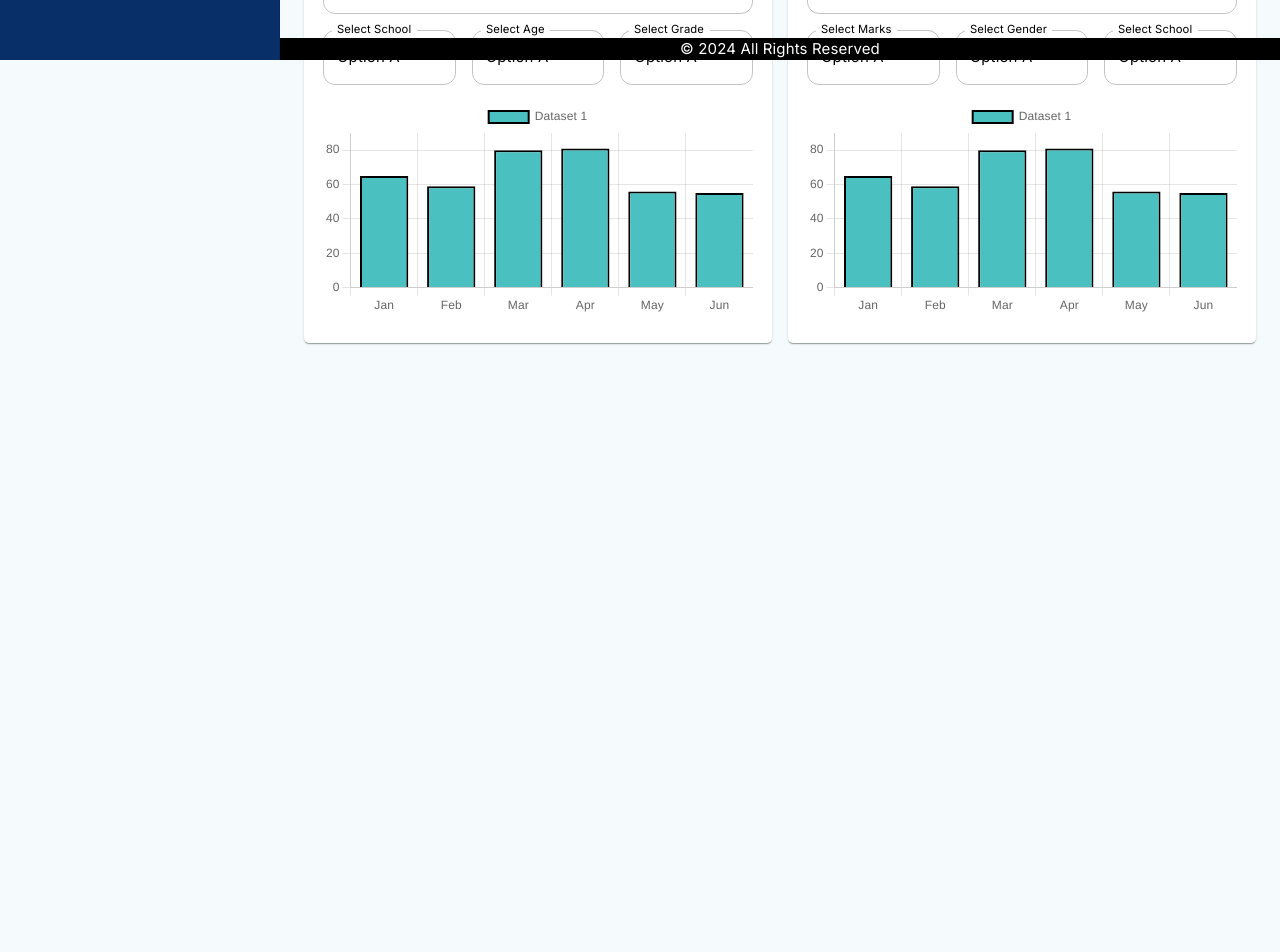
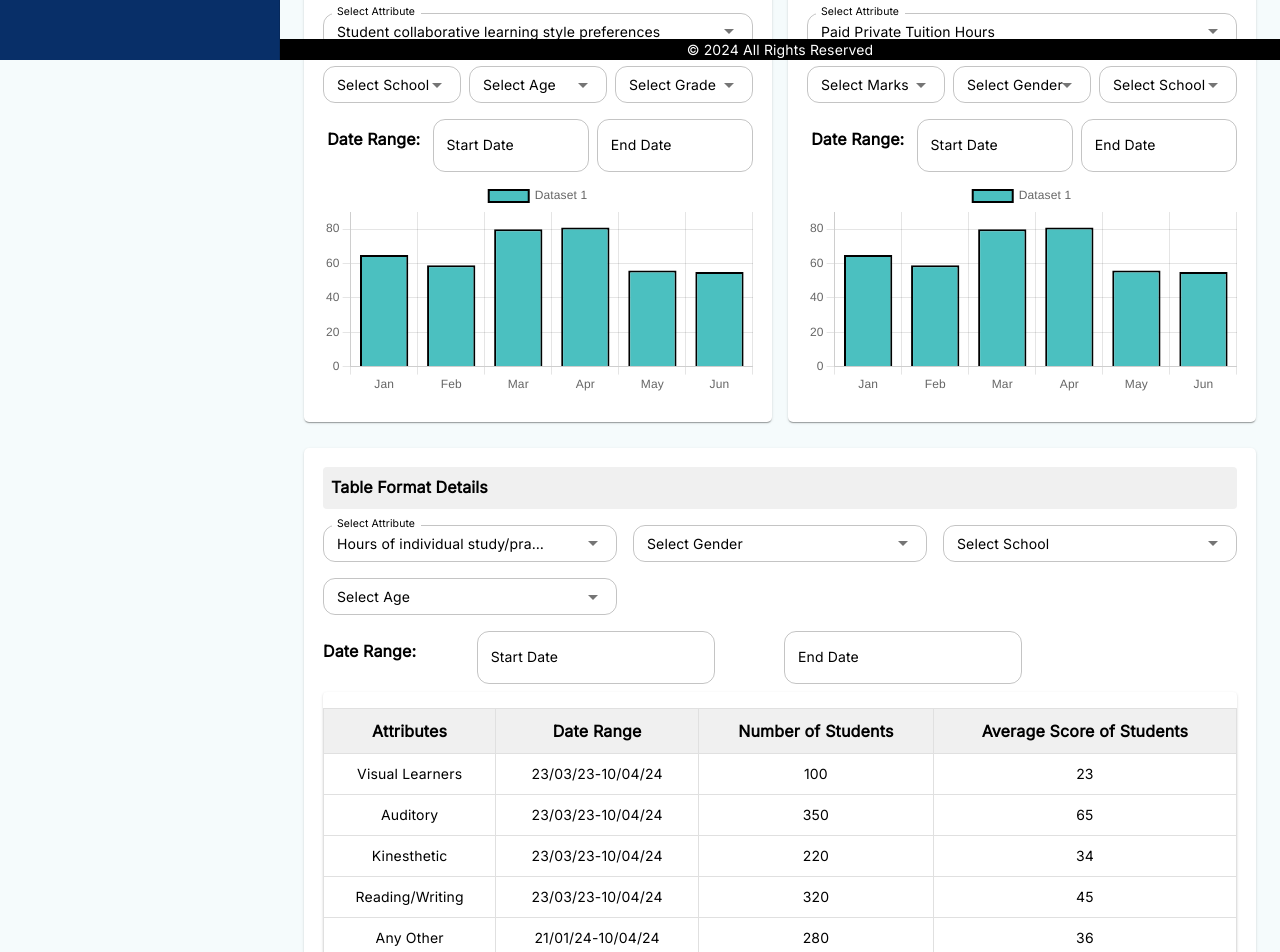
Before and after one commit to anshika2432001/auro_proj, a React (Create React App) app: page /studentLearningBehaviours in a window 1280 px wide. Shown: the part 740-1692 px from the top of the page. Before the commit the page ends 1107 px from the top, so only its background shows below. Built offline with nearby package versions, Linux system fonts and the light colour scheme.

Commit message:
updated code

```diff
--- a/package.json
+++ b/package.json
@@ -10,9 +10,11 @@
     "@mui/lab": "^5.0.0-alpha.170",
     "@mui/material": "^5.15.19",
     "@mui/styles": "^5.15.19",
+    "@mui/x-date-pickers": "^7.7.0",
     "@testing-library/jest-dom": "^5.17.0",
     "@testing-library/react": "^13.4.0",
     "@testing-library/user-event": "^13.5.0",
+    "dayjs": "^1.11.11",
     "formik": "^2.4.6",
     "react": "^18.3.1",
     "react-alert-confirm": "^4.1.8",
--- a/src/App.css
+++ b/src/App.css
@@ -57,3 +57,33 @@
   font-size: 20px;
   cursor: pointer;
 }
+
+.TableData{
+font-size: 14px;
+text-align: center;
+margin: 0px !important ;
+
+
+}
+
+.BodyBorder{
+  border: 1px solid rgba(224, 224, 224, 1);
+  padding: 10px !important ;
+}
+
+.TableHeading{
+
+  background-color: #f0f0f0;
+  border: 1px solid rgba(224, 224, 224, 1);
+ padding: 10px !important ;
+
+
+
+}
+
+.HeadingData{
+  font-weight: bold;
+  font-size: 16px;
+  text-align: center;
+  margin: 0px !important ;
+}
--- a/src/pages/Dashboard/DashboardPages/StudentSchoolAttributes_R3.js
+++ b/src/pages/Dashboard/DashboardPages/StudentSchoolAttributes_R3.js
@@ -1,8 +1,16 @@
 import React from 'react';
 import { Grid } from '@mui/material';
 import CardComponent from '../components/CardComponent';
+import TableComponent from '../components/TableComponent';
 
-const dropdownOptions = ['Option 1', 'Option 2', 'Option 3', 'Option 4', 'Option 5', 'Option 6'];
+const dropdownOptions = [
+  { id: 1, value: 'Hours of individual study/practice per day' },
+  { id: 2, value: 'Student learning style preferences' },
+  { id: 3, value: 'Student collaborative learning style preferences' },
+  { id: 4, value: 'Paid Private Tuition Hours' },
+  { id: 5, value: 'Children who read other materials in addition to textbooks' },
+  { id: 6, value: 'Paid Private Tuition Subjectwise' }
+];
 
 const defaultOptions = dropdownOptions.slice(0, 4);
 
@@ -12,10 +20,13 @@ const StudentSchoolAttributes_R3 = () => {
       <h2>Student Learning Behaviour</h2>
       <Grid container spacing={2}>
         {defaultOptions.map((option, index) => (
-          <Grid item xs={6} key={index}>
+          <Grid item xs={12} sm={6} md={6} lg={6} key={index}>
             <CardComponent title={option} dropdownOptions={dropdownOptions} />
           </Grid>
         ))}
+        <Grid item xs={12}>
+          <TableComponent title={dropdownOptions[0]} dropdownOptions={dropdownOptions} />
+        </Grid>
       </Grid>
     </div>
   );
--- a/src/pages/Dashboard/components/CardComponent.js
+++ b/src/pages/Dashboard/components/CardComponent.js
@@ -1,14 +1,33 @@
 import React, { useState, useEffect } from 'react';
-import { Card, CardContent, Grid, Typography, TextField, Autocomplete, Box } from '@mui/material';
-import { DateRangePicker, LocalizationProvider } from '@mui/lab';
-import AdapterDateFns from '@mui/lab/AdapterDateFns';
+import { Card, CardContent, Grid, Typography, Autocomplete, TextField } from '@mui/material';
+import { AdapterDayjs } from "@mui/x-date-pickers/AdapterDayjs";
+import { LocalizationProvider } from "@mui/x-date-pickers/LocalizationProvider";
+import { DatePicker } from "@mui/x-date-pickers";
 import { Bar } from 'react-chartjs-2';
 import { Chart as ChartJS, CategoryScale, LinearScale, BarElement, Title, Tooltip, Legend } from 'chart.js';
 
 // Register the required components
 ChartJS.register(CategoryScale, LinearScale, BarElement, Title, Tooltip, Legend);
 
-const data = {
+// Define options for each specific attribute
+const attributeOptions = {
+  Gender: ['Male', 'Female', 'Other'],
+  School: ['School A', 'School B', 'School C'],
+  Age: ['10-15', '16-20', '21-25'],
+  Marks: ['0-50', '51-75', '76-100'],
+  Grade: ['A', 'B', 'C'],
+};
+
+const attributeBasedDropdowns = {
+  1: ['Gender', 'School', 'Age'],
+  2: ['Gender', 'Marks', 'Grade'],
+  3: ['School', 'Age', 'Grade'],
+  4: ['Marks', 'Gender', 'School'],
+  5: ['Marks', 'Grade', 'Age'],
+  6: ['Gender', 'School', 'Marks'],
+};
+
+const sampleChartData = {
   labels: ['Jan', 'Feb', 'Mar', 'Apr', 'May', 'Jun'],
   datasets: [
     {
@@ -21,27 +40,17 @@ const data = {
   ],
 };
 
-const attributeBasedDropdowns = {
-  'Option 1': ['Gender', 'School', 'Age'],
-  'Option 2': ['Gender', 'Marks', 'Grade'],
-  'Option 3': ['School', 'Age', 'Grade'],
-  'Option 4': ['Marks', 'Gender', 'School'],
-  // Define dropdowns for other attributes similarly...
-};
-
-const commonOptions = ['Option A', 'Option B', 'Option C'];
-
 function CardComponent({ title, dropdownOptions }) {
-  const [selectedAttribute, setSelectedAttribute] = useState(title);
-  const [dateRange1, setDateRange1] = useState([null, null]);
-  const [dateRange2, setDateRange2] = useState([null, null]);
+  const [selectedAttribute, setSelectedAttribute] = useState(title.id);
+  const [dateRange1, setDateRange1] = useState(null);
+  const [dateRange2, setDateRange2] = useState(null);
 
   useEffect(() => {
-    setSelectedAttribute(title);
+    setSelectedAttribute(title.id);
   }, [title]);
 
   const handleAttributeChange = (event, value) => {
-    setSelectedAttribute(value);
+    setSelectedAttribute(value.id);
   };
 
   const dynamicDropdowns = attributeBasedDropdowns[selectedAttribute] || [];
@@ -49,62 +58,60 @@ function CardComponent({ title, dropdownOptions }) {
   return (
     <Card className='mini-card'>
       <CardContent>
-        <Typography variant="h6">{title}</Typography>
+        <Typography
+          variant="h6"
+          sx={{ backgroundColor: '#f0f0f0', padding: '8px', borderRadius: '4px' }}
+        >
+          {title.value}
+        </Typography>
         <Autocomplete
           options={dropdownOptions}
-          value={selectedAttribute}
+          getOptionLabel={(option) => option.value}
+          value={dropdownOptions.find(option => option.id === selectedAttribute)}
           onChange={handleAttributeChange}
-          renderInput={(params) => <TextField {...params} label="Select Attribute" />}
+          renderInput={(params) => <TextField {...params} label="Select Attribute" size="small" />}
           sx={{ marginY: 2 }}
+          size="small"
         />
-        <Grid container spacing={2}>
+        <Grid container spacing={1}>
           {dynamicDropdowns.map((dropdownLabel, index) => (
-            <Grid item xs={4} key={index}>
-              <TextField select label={`Select ${dropdownLabel}`} SelectProps={{ native: true }} fullWidth>
-                {commonOptions.map((option) => (
-                  <option key={option} value={option}>
-                    {option}
-                  </option>
-                ))}
-              </TextField>
+            <Grid item xs={12} sm={4} md={4} lg={4} key={index}>
+              <Autocomplete
+                options={attributeOptions[dropdownLabel]}
+                renderInput={(params) => <TextField {...params} label={`Select ${dropdownLabel}`} size="small" />}
+                size="small"
+              />
             </Grid>
           ))}
         </Grid>
-        <Box sx={{ marginY: 2 }}>
-          <LocalizationProvider dateAdapter={AdapterDateFns}>
-            <DateRangePicker
-              startText="Date Range 1"
-              endText="to"
+
+        <Grid container spacing={1} sx={{ mt: 1, mb: 1 }}>
+          <Grid item xs={12} sm={3} md={3} lg={3} textAlign="center">
+            <Typography variant="h6" sx={{ mt: 1 }}>Date Range:</Typography>
+          </Grid>
+          <Grid item xs={12} sm={4.5} md={4.5} lg={4.5}>
+            <LocalizationProvider dateAdapter={AdapterDayjs}>
+              <DatePicker
+                label="Start Date"
                 value={dateRange1}
                 onChange={(newValue) => setDateRange1(newValue)}
-              renderInput={(startProps, endProps) => (
-                <>
-                  <TextField {...startProps} />
-                  <Box sx={{ mx: 2 }}> to </Box>
-                  <TextField {...endProps} />
-                </>
-              )}
+                renderInput={(params) => <TextField {...params} size="small" />}
               />
             </LocalizationProvider>
-        </Box>
-        <Box sx={{ marginY: 2 }}>
-          <LocalizationProvider dateAdapter={AdapterDateFns}>
-            <DateRangePicker
-              startText="Date Range 2"
-              endText="to"
+          </Grid>
+          <Grid item xs={12} sm={4.5} md={4.5} lg={4.5}>
+            <LocalizationProvider dateAdapter={AdapterDayjs}>
+              <DatePicker
+                label="End Date"
                 value={dateRange2}
                 onChange={(newValue) => setDateRange2(newValue)}
-              renderInput={(startProps, endProps) => (
-                <>
-                  <TextField {...startProps} />
-                  <Box sx={{ mx: 2 }}> to </Box>
-                  <TextField {...endProps} />
-                </>
-              )}
+                renderInput={(params) => <TextField {...params} size="small" />}
               />
             </LocalizationProvider>
-        </Box>
-        <Bar data={data} />
+          </Grid>
+        </Grid>
+
+        <Bar data={sampleChartData} />
       </CardContent>
     </Card>
   );
--- /dev/null
+++ b/src/pages/Dashboard/components/TableComponent.js
@@ -0,0 +1,177 @@
+import React, { useState, useEffect } from 'react';
+import { Card, CardContent, Grid, Typography, Autocomplete, TextField, Table, TableBody, TableCell, TableContainer, TableHead, TableRow, Paper } from '@mui/material';
+import { AdapterDayjs } from "@mui/x-date-pickers/AdapterDayjs";
+import { LocalizationProvider } from "@mui/x-date-pickers/LocalizationProvider";
+import { DatePicker } from "@mui/x-date-pickers";
+import "../../../App.css";
+
+const attributeOptions = {
+  Gender: ['Male', 'Female', 'Other'],
+  School: ['School A', 'School B', 'School C'],
+  Age: ['10-15', '16-20', '21-25'],
+  Marks: ['0-50', '51-75', '76-100'],
+  Grade: ['A', 'B', 'C'],
+};
+
+const attributeBasedDropdowns = {
+  1: ['Gender', 'School', 'Age'],
+  2: ['Gender', 'Marks', 'Grade'],
+  3: ['School', 'Age', 'Grade'],
+  4: ['Marks', 'Gender', 'School'],
+  5: ['Marks', 'Grade', 'Age'],
+  6: ['Gender', 'School', 'Marks'],
+};
+
+function TableComponent({ title, dropdownOptions }) {
+  const [selectedAttribute, setSelectedAttribute] = useState(title.id);
+  const [dateRange1, setDateRange1] = useState(null);
+  const [dateRange2, setDateRange2] = useState(null);
+  const [tableData, setTableData] = useState([]);
+
+  useEffect(() => {
+    setSelectedAttribute(title.id);
+    // Fetch and set table data based on selectedAttribute and date ranges here
+    const tableInfo = [
+      {
+        attributes: "Visual Learners",
+        dateRange: "23/03/23-10/04/24",
+        numStudents: "100",
+        avgScore: "23"
+      },
+      {
+        attributes: "Auditory",
+        dateRange: "23/03/23-10/04/24",
+        numStudents: "350",
+        avgScore: "65"
+      },
+      {
+        attributes: "Kinesthetic",
+        dateRange: "23/03/23-10/04/24",
+        numStudents: "220",
+        avgScore: "34"
+      },
+      {
+        attributes: "Reading/Writing",
+        dateRange: "23/03/23-10/04/24",
+        numStudents: "320",
+        avgScore: "45"
+      },
+      {
+        attributes: "Any Other",
+        dateRange: "21/01/24-10/04/24",
+        numStudents: "280",
+        avgScore: "36"
+      },
+    ];
+    setTableData(tableInfo);
+  }, [title, dateRange1, dateRange2]);
+
+  const handleAttributeChange = (event, value) => {
+    setSelectedAttribute(value.id);
+  };
+
+  const dynamicDropdowns = attributeBasedDropdowns[selectedAttribute] || [];
+
+  return (
+    <Card className='mini-card'>
+      <CardContent>
+        <Typography variant="h6" sx={{ backgroundColor: '#f0f0f0', padding: '8px', borderRadius: '4px', mb: 2 }}>
+          Table Format Details
+        </Typography>
+        <Grid container spacing={2}>
+          <Grid item xs={12} sm={4} md={4} lg={4}>
+            <Autocomplete
+              options={dropdownOptions}
+              getOptionLabel={(option) => option.value}
+              value={dropdownOptions.find(option => option.id === selectedAttribute)}
+              onChange={handleAttributeChange}
+
+              renderInput={(params) => <TextField {...params} label="Select Attribute" size="small" />}
+              size="small"
+            />
+          </Grid>
+          {dynamicDropdowns.map((dropdownLabel, index) => (
+            <Grid item xs={12} sm={4} md={4} lg={4} key={index}>
+              <Autocomplete
+                options={attributeOptions[dropdownLabel]}
+                renderInput={(params) => <TextField {...params} label={`Select ${dropdownLabel}`} size="small" />}
+                size="small"
+              />
+            </Grid>
+          ))}
+        </Grid>
+
+        <Grid container spacing={1} sx={{ mt: 1, mb: 1 }}>
+          <Grid item xs={12} sm={2} md={2} lg={2} textAlign="left">
+            <Typography variant="h6" sx={{ mt: 1 }}>Date Range:</Typography>
+          </Grid>
+          <Grid item xs={12} sm={4} md={4} lg={4}>
+            <LocalizationProvider dateAdapter={AdapterDayjs}>
+              <DatePicker
+                label="Start Date"
+                value={dateRange1}
+                onChange={(newValue) => setDateRange1(newValue)}
+                renderInput={(params) => <TextField {...params} size="small" />}
+              />
+            </LocalizationProvider>
+          </Grid>
+          <Grid item xs={12} sm={4} md={4} lg={4}>
+            <LocalizationProvider dateAdapter={AdapterDayjs}>
+              <DatePicker
+                label="End Date"
+                value={dateRange2}
+                onChange={(newValue) => setDateRange2(newValue)}
+                renderInput={(params) => <TextField {...params} size="small" />}
+              />
+            </LocalizationProvider>
+          </Grid>
+        </Grid>
+
+        <TableContainer component={Paper}>
+          <Table sx={{ minWidth: 650 ,mt:2}} aria-label="simple table">
+            <TableHead sx={{ backgroundColor: '#f0f0f0' }}>
+              <TableRow>
+
+                <TableCell className="TableHeading" >
+                      <p className="HeadingData">Attributes </p>
+                    </TableCell>
+                    <TableCell className="TableHeading" >
+                      <p className="HeadingData">Date Range</p>
+                    </TableCell>
+                    <TableCell className="TableHeading" >
+                      <p className="HeadingData">Number of Students </p>
+                    </TableCell>
+                    <TableCell className="TableHeading" >
+                      <p className="HeadingData">Average Score of Students</p>
+                    </TableCell>
+
+              </TableRow>
+            </TableHead>
+            <TableBody>
+              {tableData.map((row, index) => (
+                <TableRow key={index}>
+
+                  <TableCell className="BodyBorder">
+                          <p className="TableData">{row.attributes}</p>
+                    </TableCell>
+                    <TableCell className="BodyBorder">
+                          <p className="TableData">{row.dateRange}</p>
+                    </TableCell>
+                    <TableCell className="BodyBorder">
+                          <p className="TableData">{row.numStudents}</p>
+                    </TableCell>
+                    <TableCell className="BodyBorder">
+                          <p className="TableData">{row.avgScore}</p>
+                    </TableCell>
+
+                </TableRow>
+              ))}
+            </TableBody>
+          </Table>
+        </TableContainer>
+      </CardContent>
+    </Card>
+  );
+}
+
+export default TableComponent;
--- a/src/utils/ColorModeContext.js
+++ b/src/utils/ColorModeContext.js
@@ -67,7 +67,7 @@ export const ColorModeContextProvider = ({ children }) => {
             fontFamily: "Inter",
           },
           body1: {
-            fontSize: "15px",
+            fontSize: "14px",
             fontFamily: "Inter",
           },
           body2: {
@@ -131,13 +131,15 @@ export const ColorModeContextProvider = ({ children }) => {
                 "& label": {
                   opacity: 1,
                 },
-                "& MuiInputBase": {
+
+                "& MuiInputBase-input": {
                   opacity: 1,
 
-                  padding: "8px 16px ",
+
                 },
                 "& .MuiOutlinedInput-root": {
                   borderRadius: "12px",
+                  padding: "auto 0px",
                 },
               },
             },
```
Also changed, not shown: 1 other file (tests, documents, lock files or other folders). Lines whose indentation alone changed are shown as unchanged.
